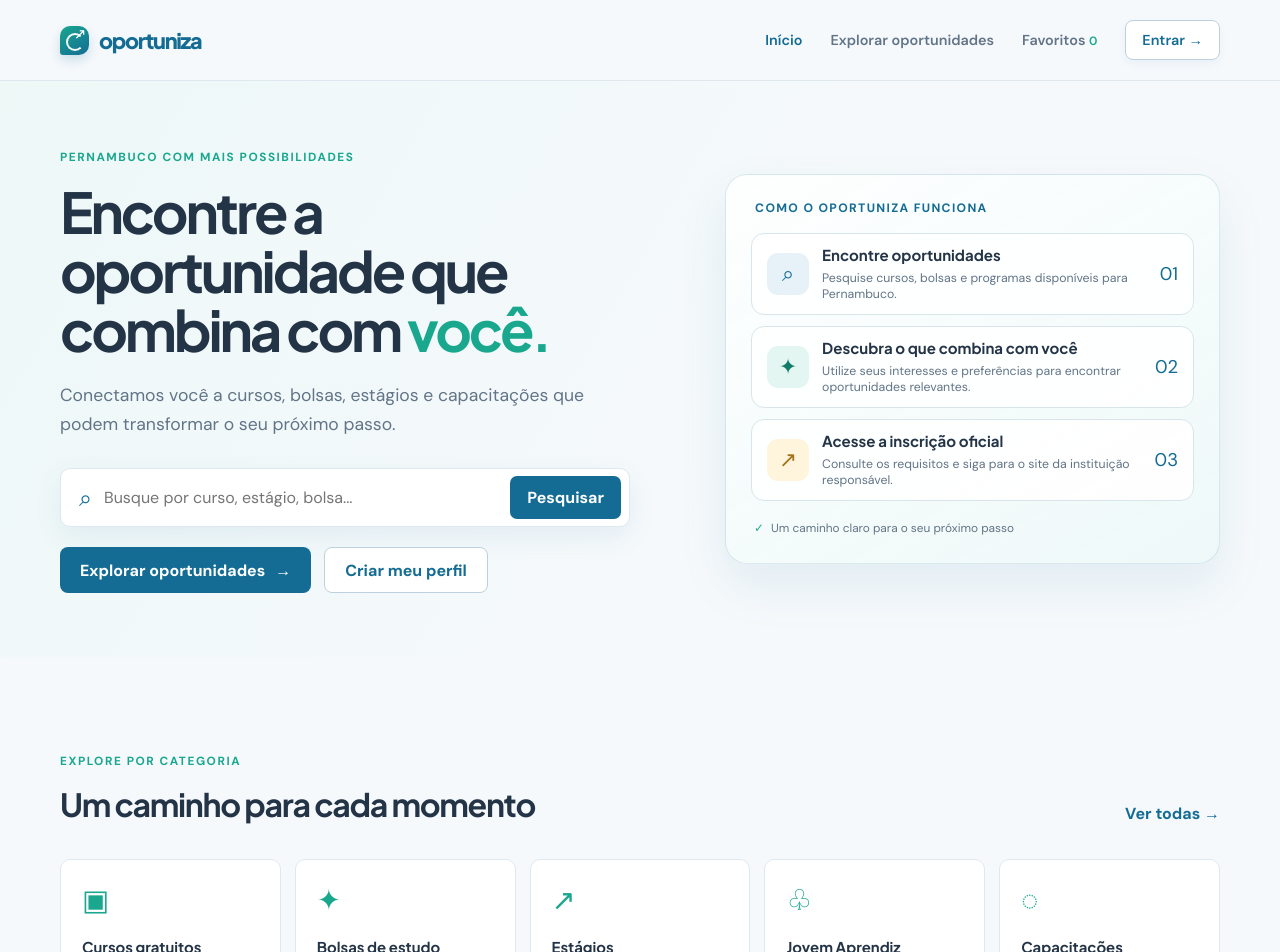
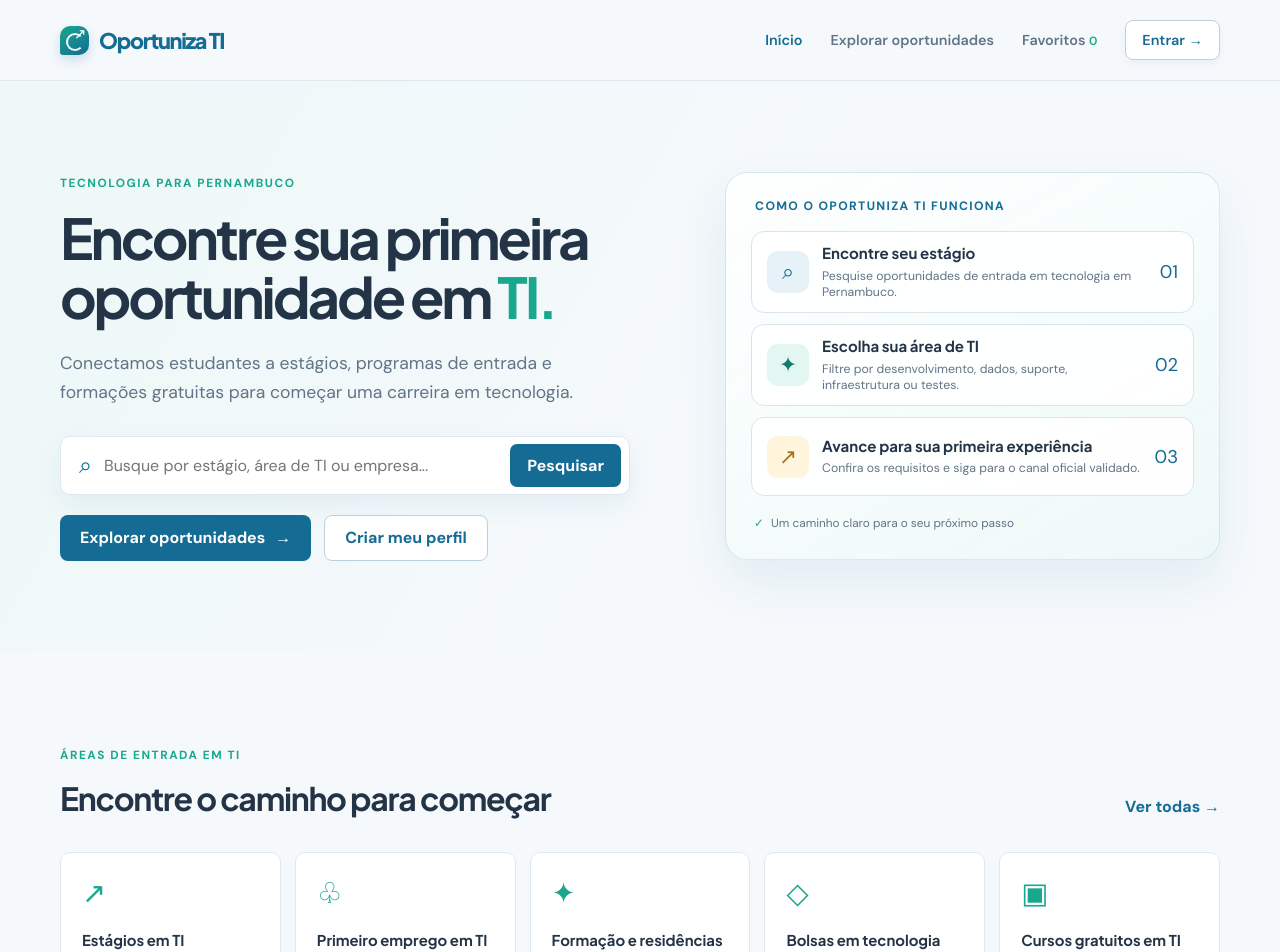
Before and after one commit to camilasilva-1/oportuniza, a React (Vite) app in the folder frontend/: page / in a window 1280 px wide. Shown: the top 952 px of the page. Built offline with nearby package versions, Linux system fonts and the light colour scheme.

Commit message:
migração para foco em TI

```diff
--- a/frontend/index.html
+++ b/frontend/index.html
@@ -4,7 +4,7 @@
     <meta charset="UTF-8" />
     <link rel="icon" type="image/svg+xml" href="/favicon.svg" />
     <meta name="viewport" content="width=device-width, initial-scale=1.0" />
-    <title>Oportuniza</title>
+    <title>Oportuniza TI</title>
   </head>
   <body>
     <div id="root"></div>
--- a/frontend/src/App.css
+++ b/frontend/src/App.css
@@ -183,7 +183,7 @@
   }
 }
 
-/* Oportuniza design system */
+/* Oportuniza TI design system */
 .site-header { background: rgba(246,249,252,.94); border-bottom: 1px solid var(--line); position: sticky; top: 0; z-index: 10; backdrop-filter: blur(12px); }
 .header-inner { min-height: 76px; display: flex; align-items: center; justify-content: space-between; gap: 32px; }
 .brand { color: var(--blue); font-family: 'Plus Jakarta Sans', sans-serif; font-size: 1.35rem; font-weight: 800; letter-spacing: -.05em; text-decoration: none; display: inline-flex; align-items: center; gap: 8px; }
@@ -246,6 +246,11 @@
 
 @media (max-width: 850px) {
   .opportunity-grid { grid-template-columns: repeat(2, minmax(0, 1fr)); }
-  .filters { grid-template-columns: repeat(3, minmax(0, 1fr)); }
+  .filters { grid-template-columns: repeat(4, minmax(0, 1fr)); }
   .filters label { min-width: 0; }
+  .recommendation-controls { grid-template-columns: repeat(2, minmax(0, 1fr)); }
 }
+
+@media (max-width: 560px) {
+  .recommendation-controls { grid-template-columns: 1fr; }
+}
--- a/frontend/src/data/opportunities.ts
+++ b/frontend/src/data/opportunities.ts
@@ -1,13 +1,15 @@
-export type Opportunity = { id: string; title: string; institution: string; category: string; city: string; modality: 'Presencial' | 'Online' | 'Híbrida'; deadline?: string | null; officialUrl?: string | null; free: boolean; cost: string; description: string; about: string; requirements: string[] }
+export type TiArea = 'Desenvolvimento' | 'Dados' | 'Suporte' | 'Infraestrutura' | 'Testes de software'
+export type Opportunity = { id: string; title: string; institution: string; category: string; area: TiArea; city: string; modality: 'Presencial' | 'Online' | 'Híbrida'; deadline?: string | null; officialUrl?: string | null; free: boolean; cost: string; description: string; about: string; requirements: string[] }
 export const categories = [
-  { name: 'Cursos gratuitos', icon: '▣', description: 'Aprenda algo novo' }, { name: 'Bolsas de estudo', icon: '✦', description: 'Invista no seu futuro' }, { name: 'Estágios', icon: '↗', description: 'Ganhe experiência' }, { name: 'Jovem Aprendiz', icon: '♧', description: 'Comece sua carreira' }, { name: 'Capacitações', icon: '◌', description: 'Desenvolva habilidades' },
+  { name: 'Estágios em TI', icon: '↗', description: 'Comece sua carreira' }, { name: 'Primeiro emprego em TI', icon: '♧', description: 'Encontre sua primeira oportunidade' }, { name: 'Formação e residências', icon: '✦', description: 'Aprenda na prática' }, { name: 'Bolsas em tecnologia', icon: '◇', description: 'Invista no seu futuro' }, { name: 'Cursos gratuitos em TI', icon: '▣', description: 'Desenvolva habilidades' },
 ]
+export const tiAreas: TiArea[] = ['Desenvolvimento', 'Dados', 'Suporte', 'Infraestrutura', 'Testes de software']
 export const municipalities = ['Recife', 'Olinda', 'Jaboatão dos Guararapes', 'Caruaru', 'Petrolina', 'Garanhuns']
 export const opportunities: Opportunity[] = [
-  { id: 'design-digital', title: 'Introdução ao Design Digital', institution: 'Instituto Criar PE', category: 'Cursos gratuitos', city: 'Recife', modality: 'Online', deadline: '30/11/2026', free: true, cost: 'Gratuito', description: 'Uma jornada prática para descobrir as ferramentas e possibilidades do design digital.', about: 'Aprenda fundamentos de composição, cor e prototipação em uma formação leve para quem está começando.', requirements: ['Ter acesso à internet', 'Disponibilidade de 4 horas semanais', 'Não é necessária experiência prévia'] },
-  { id: 'bolsa-tecnologia', title: 'Bolsa de estudos em Tecnologia', institution: 'Rede Futuro', category: 'Bolsas de estudo', city: 'Olinda', modality: 'Híbrida', deadline: '12/12/2026', free: true, cost: 'Gratuito', description: 'Trilha introdutória para pessoas interessadas em iniciar uma jornada na área de tecnologia.', about: 'A trilha combina encontros presenciais e conteúdos online para apoiar o desenvolvimento de habilidades digitais.', requirements: ['Residir em Pernambuco', 'Ter ensino médio completo ou em andamento', 'Interesse em tecnologia'] },
-  { id: 'estagio-comunicacao', title: 'Estágio em Comunicação', institution: 'Coletivo Mangue', category: 'Estágios', city: 'Recife', modality: 'Presencial', deadline: null, free: true, cost: 'Gratuito', description: 'Experiência demonstrativa para apoiar a comunicação de uma organização de impacto social.', about: 'A pessoa estagiária poderá acompanhar produção de conteúdo, planejamento e comunicação comunitária.', requirements: ['Cursar Comunicação ou áreas relacionadas', 'Disponibilidade no período da manhã', 'Conhecimento básico de redes sociais'] },
-  { id: 'jovem-aprendiz-caruaru', title: 'Programa Jovem Aprendiz', institution: 'Conecta Agreste', category: 'Jovem Aprendiz', city: 'Caruaru', modality: 'Presencial', deadline: '20/12/2026', free: true, cost: 'Gratuito', description: 'Primeiro contato com o mundo do trabalho em uma trilha de desenvolvimento profissional.', about: 'Programa demonstrativo com oficinas de preparação, acompanhamento e vivência profissional.', requirements: ['Idade entre 16 e 22 anos', 'Estar estudando ou ter concluído o ensino médio', 'Residir em Caruaru'] },
-  { id: 'excel-negocios', title: 'Excel para pequenos negócios', institution: 'Lab Sertão', category: 'Capacitações', city: 'Petrolina', modality: 'Online', deadline: '15/01/2027', free: true, cost: 'Gratuito', description: 'Capacitação prática para usar planilhas na organização de pequenos negócios.', about: 'Do primeiro cadastro a gráficos simples: uma formação demonstrativa para ganhar autonomia no dia a dia.', requirements: ['Ter um computador ou celular', 'Disponibilidade de 2 horas semanais', 'Conhecimentos básicos de informática'] },
-  { id: 'ingles-garanhuns', title: 'Inglês para novas oportunidades', institution: 'Ponte Garanhuns', category: 'Cursos gratuitos', city: 'Garanhuns', modality: 'Híbrida', deadline: '08/01/2027', free: true, cost: 'Gratuito', description: 'Prática de inglês voltada para estudos, trabalho e comunicação cotidiana.', about: 'Aulas em pequenos grupos com atividades de conversação e material de apoio.', requirements: ['Ter 15 anos ou mais', 'Residir em Garanhuns', 'Participar de uma atividade de nivelamento'] },
+  { id: 'estagio-desenvolvimento-recife', title: 'Estágio em Desenvolvimento Web', institution: 'Tech Mangue', category: 'Estágios em TI', area: 'Desenvolvimento', city: 'Recife', modality: 'Híbrida', deadline: '30/11/2026', free: true, cost: 'Gratuito', description: 'Vivência prática para estudantes que querem dar os primeiros passos em desenvolvimento web.', about: 'A pessoa estagiária acompanhará o time de produto em tarefas de front-end, revisão de código e evolução de aplicações web.', requirements: ['Estar cursando TI ou área relacionada', 'Conhecimentos básicos de HTML, CSS e JavaScript', 'Disponibilidade para 20 horas semanais'] },
+  { id: 'primeiro-emprego-suporte-olinda', title: 'Primeiro emprego em Suporte Técnico', institution: 'Conecta PE', category: 'Primeiro emprego em TI', area: 'Suporte', city: 'Olinda', modality: 'Presencial', deadline: null, free: true, cost: 'Gratuito', description: 'Oportunidade de entrada para quem deseja iniciar a trajetória profissional em suporte de TI.', about: 'A formação inicial combina atendimento aos usuários, registro de chamados e acompanhamento de rotinas de suporte.', requirements: ['Ensino médio completo ou em andamento', 'Interesse em tecnologia e atendimento', 'Disponibilidade para trabalhar em Olinda'] },
+  { id: 'residencia-dados-caruaru', title: 'Residência Tecnológica em Dados', institution: 'Laboratório Agreste Digital', category: 'Formação e residências', area: 'Dados', city: 'Caruaru', modality: 'Híbrida', deadline: '12/12/2026', free: true, cost: 'Gratuito', description: 'Programa demonstrativo de formação aplicada para estudantes interessados em dados.', about: 'A residência aborda planilhas, SQL, visualização e leitura de indicadores em projetos ligados ao território.', requirements: ['Estar matriculado em curso de TI, estatística ou áreas afins', 'Disponibilidade de 10 horas semanais', 'Conhecimentos básicos de lógica'] },
+  { id: 'bolsa-cloud-petrolina', title: 'Bolsa de Formação em Cloud', institution: 'Rede Futuro', category: 'Bolsas em tecnologia', area: 'Infraestrutura', city: 'Petrolina', modality: 'Online', deadline: '20/12/2026', free: true, cost: 'Gratuito', description: 'Bolsa demonstrativa para estudantes que querem conhecer fundamentos de infraestrutura e computação em nuvem.', about: 'A trilha apresenta redes, servidores, segurança básica e conceitos essenciais de cloud computing.', requirements: ['Residir em Pernambuco', 'Ter acesso à internet', 'Interesse em infraestrutura de TI'] },
+  { id: 'curso-testes-garanhuns', title: 'Curso Gratuito de Testes de Software', institution: 'Ponte Garanhuns', category: 'Cursos gratuitos em TI', area: 'Testes de software', city: 'Garanhuns', modality: 'Online', deadline: '08/01/2027', free: true, cost: 'Gratuito', description: 'Curso introdutório para aprender fundamentos de qualidade e testes de software.', about: 'A formação aborda casos de teste, identificação de defeitos e colaboração entre pessoas de produto e desenvolvimento.', requirements: ['Ter 16 anos ou mais', 'Disponibilidade de 4 horas semanais', 'Noções básicas de informática'] },
+  { id: 'jovem-talento-dev-jaboatao', title: 'Programa Jovem Talento em Tecnologia', institution: 'Instituto Onda Digital', category: 'Primeiro emprego em TI', area: 'Desenvolvimento', city: 'Jaboatão dos Guararapes', modality: 'Presencial', deadline: '15/01/2027', free: true, cost: 'Gratuito', description: 'Programa de entrada para jovens que desejam construir uma primeira experiência em desenvolvimento.', about: 'Inclui oficinas de lógica, projetos orientados e preparação para processos seletivos de empresas de tecnologia.', requirements: ['Ter entre 16 e 24 anos', 'Estar estudando ou ter concluído o ensino médio', 'Residir em Jaboatão dos Guararapes'] },
 ]
```
Also changed, not shown: frontend/src/App.tsx (+10 -10 lines).
